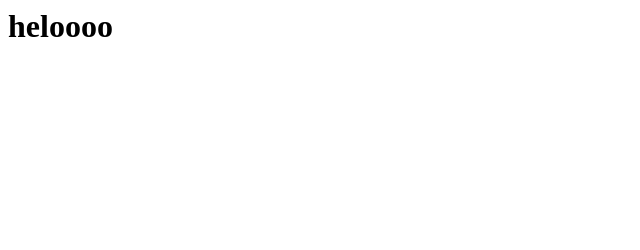
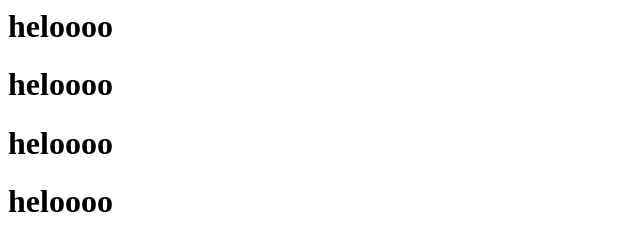
Before and after one commit to Tomislav84/folder1, a plain HTML site: page index.html in a window 1280 px wide. Shown: the whole page, without its empty margins (0-640 px from the left). Drawn offline with Linux system fonts and the light colour scheme.

Commit message:
Update index.html

```diff
--- a/index.html
+++ b/index.html
@@ -1 +1,4 @@
 <h1> heloooo </h1>
+<h1> heloooo </h1>
+<h1> heloooo </h1>
+<h1> heloooo </h1>
```
